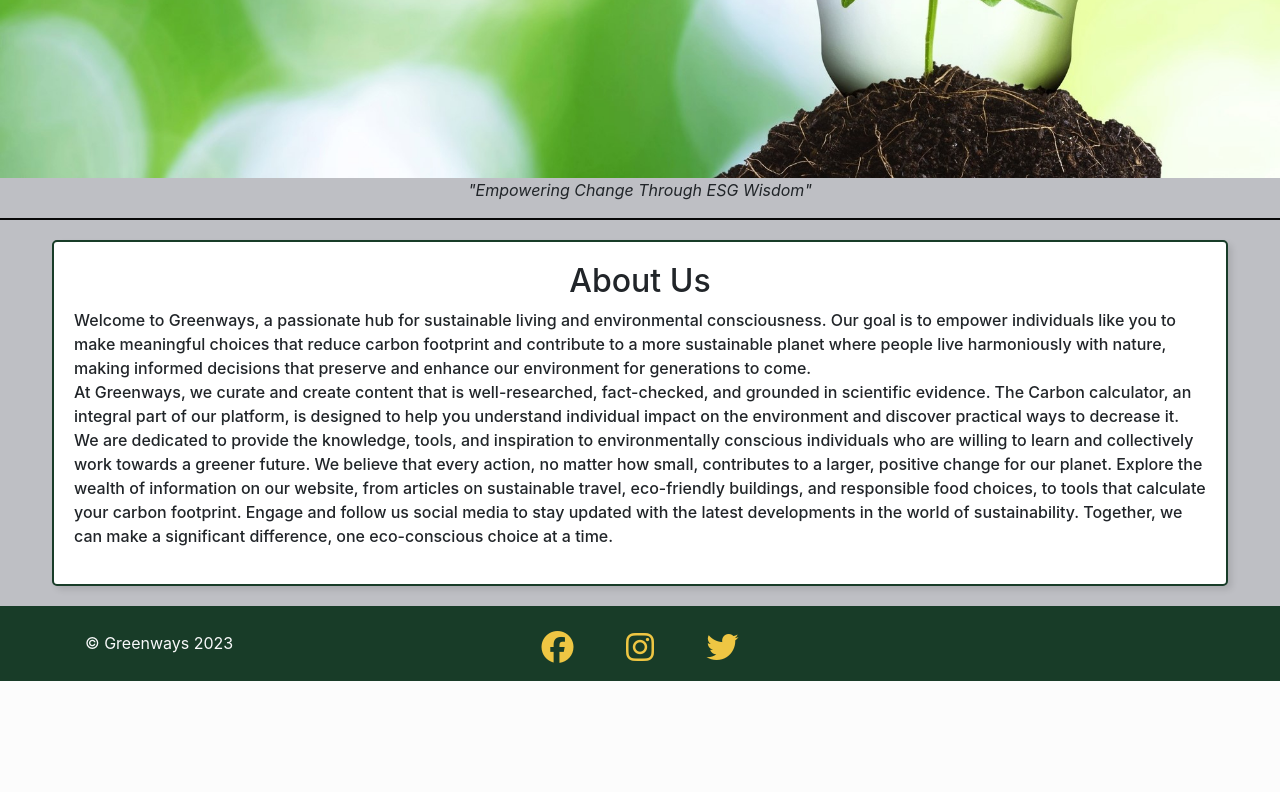
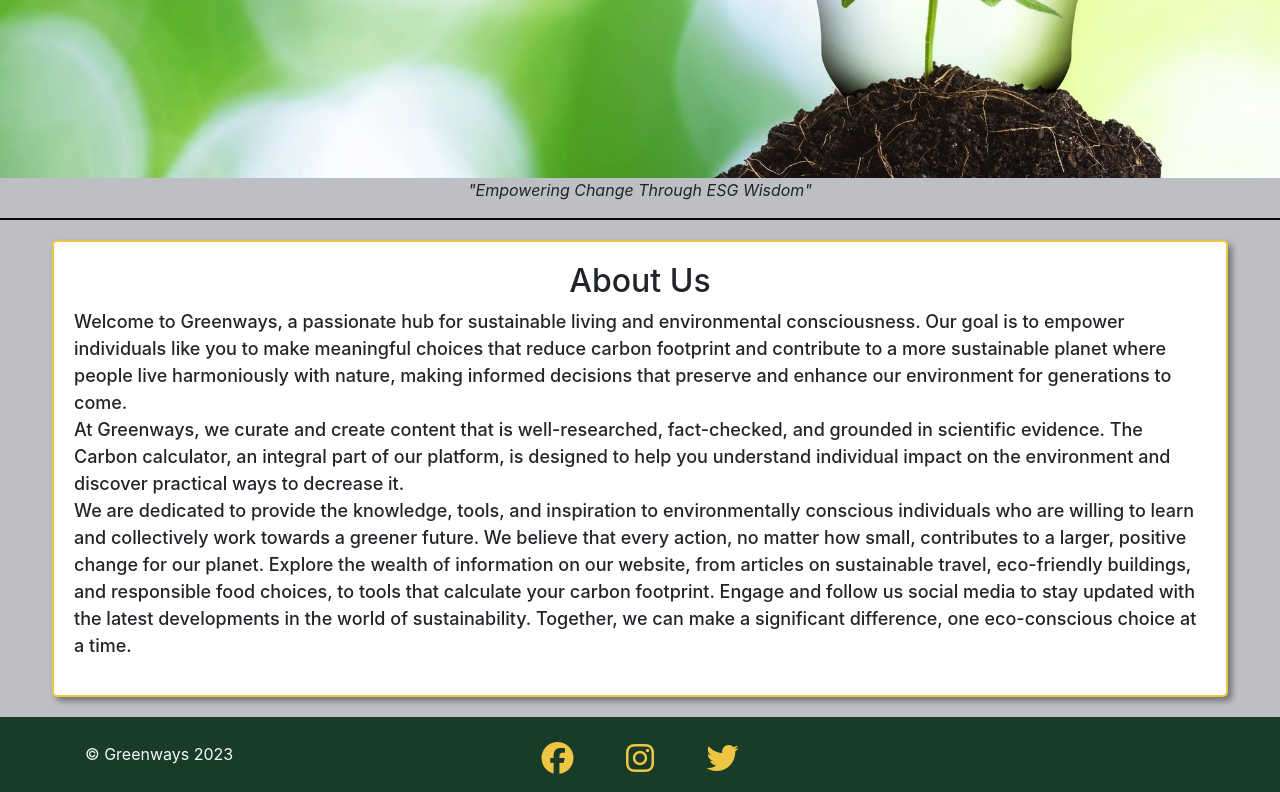
Before and after one commit to The-Carbon-Crushers/greenways, a Django app: page / in a window 1280 px wide. Shown: the part 662-1454 px from the top of the page. Before the commit the page ends 1343 px from the top, so only its background shows below. Run offline with Django 3.2, Linux system fonts and the light colour scheme; some libraries are stand-ins or nearby versions.

Commit message:
Update paragraph structure for about us section

```diff
--- a/static/css/style.css
+++ b/static/css/style.css
@@ -55,9 +55,9 @@ nav a:hover {
     display: flex;
     flex-direction: column;
     justify-content: center;
-    border: 2px solid #183C28; /* Add a border */
+    border: 2px solid #eec643; /* Add a border */
     border-radius: 5px;
-    box-shadow: 4px 4px 6px rgba(0, 0, 0, 0.1); /* Add a shadow with a slight offset to the right */
+    box-shadow: 4px 4px 6px rgba(0, 0, 0, 0.4); /* Add a shadow with a slight offset to the right */
     background-color: #ffffff;
     padding: 20px;
 }
@@ -69,7 +69,9 @@ nav a:hover {
 .text-container p {
     text-align: left;
     font-weight: 500;
+    font-size: 18px;
 }
+
 
 footer {
     margin-top: auto; /* Push the footer to the bottom */
```
